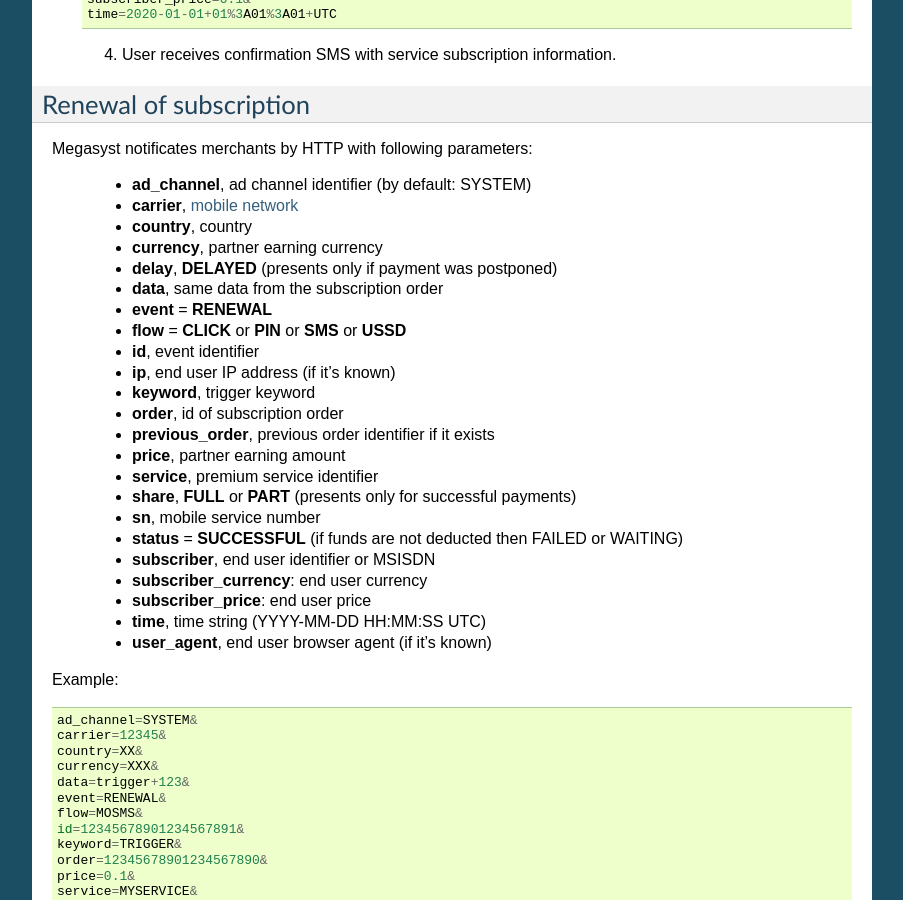
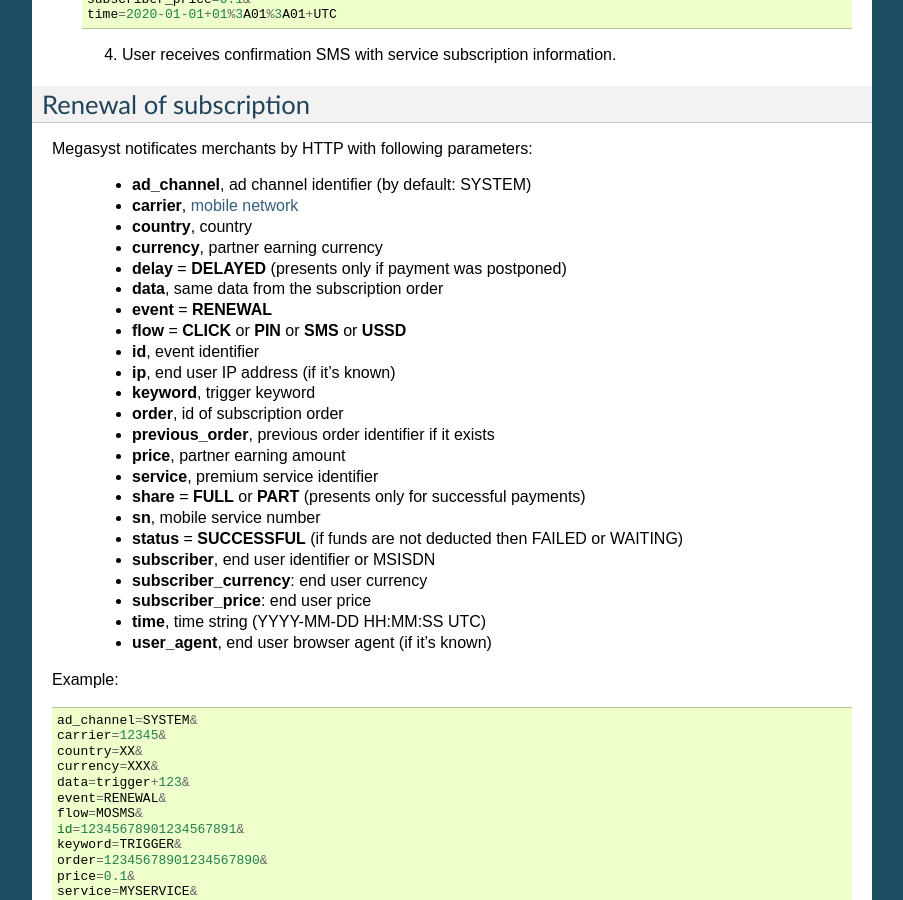
Before and after one commit to megasyst/lab, a Sphinx documentation site: the page built from docs/2_subscription.rst, in a window 1280 px wide and 900 px high, scrolled down 4724 px. Shown: the whole window, without its empty margins (198-1101 px from the left). Built offline with Sphinx 7.4.7, drawn with Linux system fonts in a browser that asks for light colours.

```diff
--- a/docs/2_subscription.rst
+++ b/docs/2_subscription.rst
@@ -251,7 +251,7 @@ Megasyst notificates merchants by HTTP with following parameters:
   * **carrier**, `mobile network`_
   * **country**, country
   * **currency**, partner earning currency
-  * **delay**, **DELAYED** (presents only if payment was postponed)
+  * **delay** = **DELAYED** (presents only if payment was postponed)
   * **data**, same data from the subscription order
   * **event** = **RENEWAL**
   * **flow** = **CLICK** or **PIN** or **SMS** or **USSD**
@@ -262,7 +262,7 @@ Megasyst notificates merchants by HTTP with following parameters:
   * **previous_order**, previous order identifier if it exists
   * **price**, partner earning amount
   * **service**, premium service identifier
-  * **share**, **FULL** or **PART** (presents only for successful payments)
+  * **share** = **FULL** or **PART** (presents only for successful payments)
   * **sn**, mobile service number
   * **status** = **SUCCESSFUL** (if funds are not deducted then FAILED or WAITING)
   * **subscriber**, end user identifier or MSISDN
```
